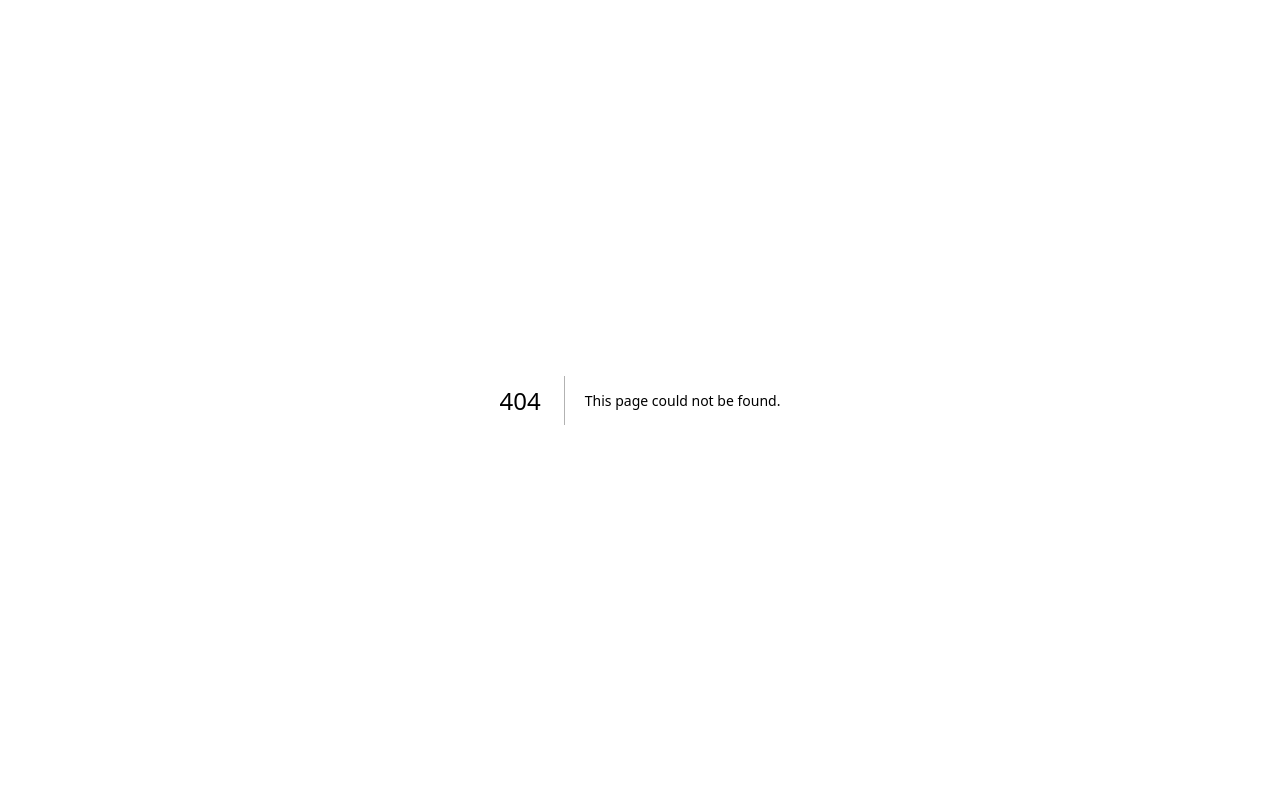
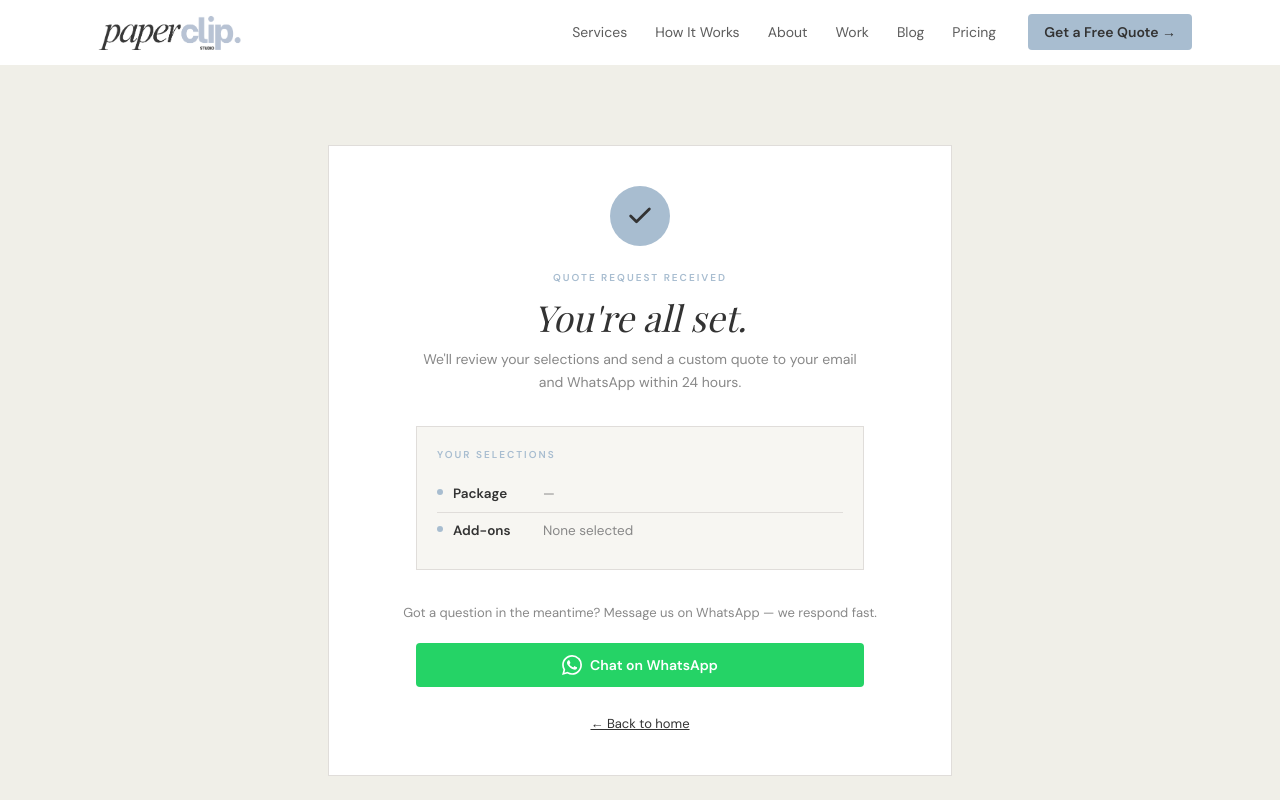
Before and after one commit to luciapaperclipstudio/paperclip-studio-mq, a Next.js app: page /thank-you in a window 1280 px wide. Before the commit this address had no page. Shown: the top 800 px of the page. Built offline with nearby package versions, Linux system fonts and the light colour scheme.

Commit message:
feat: add new thank-you page and redirect to it on quiz completion

```diff
--- /dev/null
+++ b/app/thank-you/page.tsx
@@ -0,0 +1,91 @@
+import type { Metadata } from 'next'
+import Link from 'next/link'
+import { Check } from 'lucide-react'
+import { Footer } from '@/components/site/footer'
+import { Navbar } from '@/components/site/navbar'
+import { WhatsAppButton } from '@/components/site/whatsapp-button'
+
+export const metadata: Metadata = {
+  title: 'Thank You — paperclip studio',
+  description: 'Your quote request has been received. We\u2019ll be in touch within 24 hours.',
+  robots: { index: false, follow: false },
+}
+
+type SearchParams = Promise<{
+  name?: string
+  business?: string
+  whatsapp?: string
+  email?: string
+  package?: string
+  addons?: string
+}>
+
+export default async function ThankYouPage({ searchParams }: { searchParams: SearchParams }) {
+  const { name, business, whatsapp, email, package: pkg, addons } = await searchParams
+
+  const rows = [
+    ['Package', pkg || '—'],
+    ['Add-ons', addons || 'None selected'],
+    ['Name', name || ''],
+    ['Business', business || ''],
+    ['WhatsApp', whatsapp || ''],
+    ['Email', email || ''],
+  ].filter(([, value]) => value !== '')
+
+  return (
+    <>
+      <Navbar />
+      <main className="bg-cream">
+        <section className="mx-auto max-w-2xl px-6 pb-24 pt-16 md:pt-20">
+          <div className="border border-[#E0DDDA] bg-white px-6 py-10 text-center md:px-10">
+            <div className="mx-auto mb-6 flex h-[60px] w-[60px] items-center justify-center rounded-full bg-steel text-charcoal">
+              <Check size={28} strokeWidth={2.4} />
+            </div>
+            <p className="mb-2.5 text-[10px] font-semibold uppercase tracking-[0.2em] text-steel">
+              Quote request received
+            </p>
+            <h1 className="mb-2 font-serif text-3xl italic leading-tight text-charcoal md:text-4xl">
+              You&apos;re all set{name ? `, ${name.split(' ')[0]}` : ''}.
+            </h1>
+            <p className="mx-auto mb-8 max-w-md text-sm leading-relaxed text-[#888888]">
+              We&apos;ll review your selections and send a custom quote to your email and WhatsApp
+              within 24 hours.
+            </p>
+
+            {rows.length ? (
+              <div className="mx-auto mb-8 max-w-md border border-[#E0DDDA] bg-[#F7F6F2] p-5 text-left">
+                <p className="mb-3.5 text-[10px] font-semibold uppercase tracking-[0.2em] text-steel">
+                  Your selections
+                </p>
+                {rows.map(([k, v], i) => (
+                  <div
+                    key={k}
+                    className={`flex items-start gap-2.5 py-2 text-[13.5px] ${
+                      i < rows.length - 1 ? 'border-b border-[#E0DDDA]' : ''
+                    }`}
+                  >
+                    <span className="mt-[5px] h-1.5 w-1.5 shrink-0 rounded-full bg-steel" />
+                    <span className="w-20 shrink-0 font-semibold text-charcoal">{k}</span>
+                    <span className="min-w-0 flex-1 break-words text-[#888888]">{v}</span>
+                  </div>
+                ))}
+              </div>
+            ) : null}
+
+            <p className="mb-5 text-[13px] leading-relaxed text-[#888888]">
+              Got a question in the meantime? Message us on WhatsApp — we respond fast.
+            </p>
+            <WhatsAppButton className="inline-flex w-full max-w-md items-center justify-center gap-2 rounded bg-[#25D366] px-5 py-3 text-sm font-semibold text-white transition hover:brightness-95" />
+
+            <div className="mt-6">
+              <Link href="/" className="text-[13px] text-charcoal underline transition hover:text-charcoal/70">
+                ← Back to home
+              </Link>
+            </div>
+          </div>
+        </section>
+      </main>
+      <Footer />
+    </>
+  )
+}
--- a/components/site/quote-quiz.tsx
+++ b/components/site/quote-quiz.tsx
@@ -1,5 +1,6 @@
 'use client'
 
+import { useRouter } from 'next/navigation'
 import { useRef, useState } from 'react'
 import {
   Check,
@@ -83,6 +84,7 @@ const STEP_LABELS = ['Package', 'Add-ons', 'Your Details']
 const PROGRESS = ['5%', '38%', '70%', '100%']
 
 export function QuoteQuiz() {
+  const router = useRouter()
   const [step, setStep] = useState(1)
   const [pkg, setPkg] = useState<string | null>(null)
   const [addons, setAddons] = useState<string[]>([])
@@ -159,12 +161,23 @@ export function QuoteQuiz() {
       console.log('[v0] Formspree submit failed:', (err as Error).message)
     }
 
-    setSubmitting(false)
     if (!res.ok) {
+      setSubmitting(false)
       setError(res.error ?? 'Something went wrong. Please try again.')
       return
     }
-    go(4)
+
+    // Redirect to the dedicated thank-you page, carrying the submitted details
+    // so they can be shown back to the user.
+    const params = new URLSearchParams({
+      name,
+      business,
+      whatsapp,
+      email,
+      package: pkg ?? '',
+      addons: addons.length ? addons.join(', ') : 'None selected',
+    })
+    router.push(`/thank-you?${params.toString()}`)
   }
 
   const inputClass =
@@ -413,63 +426,11 @@ export function QuoteQuiz() {
           </div>
         ) : null}
 
-        {/* STEP 4 — Thank you */}
-        {step === 4 ? (
-          <div className="py-2 text-center">
-            <div className="mx-auto mb-6 flex h-[60px] w-[60px] items-center justify-center rounded-full bg-steel text-charcoal">
-              <Check size={28} strokeWidth={2.4} />
-            </div>
-            <p className="mb-2.5 text-[10px] font-semibold uppercase tracking-[0.2em] text-steel">
-              Quote request received
-            </p>
-            <h2 className="mb-1.5 font-serif text-[28px] italic leading-tight text-charcoal">
-              You&apos;re all set.
-            </h2>
-            <p className="mb-6 text-sm leading-relaxed text-[#888888]">
-              We&apos;ll review your selections and send a custom quote to your email and WhatsApp
-              within 24 hours.
-            </p>
-
-            <div className="my-5 border border-[#E0DDDA] bg-[#F7F6F2] p-5 text-left">
-              <p className="mb-3.5 text-[10px] font-semibold uppercase tracking-[0.2em] text-steel">
-                Your selections
-              </p>
-              {(
-                [
-                  ['Package', pkg ?? '—'],
-                  ['Add-ons', addons.length ? addons.join(', ') : 'None selected'],
-                  ['Name', form.name],
-                  ['Business', form.business],
-                  ['WhatsApp', form.whatsapp],
-                  ['Email', form.email],
-                ] as const
-              ).map(([k, v], i, arr) => (
-                <div
-                  key={k}
-                  className={`flex items-start gap-2.5 py-2 text-[13.5px] ${
-                    i < arr.length - 1 ? 'border-b border-[#E0DDDA]' : ''
-                  }`}
-                >
-                  <span className="mt-[5px] h-1.5 w-1.5 shrink-0 rounded-full bg-steel" />
-                  <span className="w-20 shrink-0 font-semibold text-charcoal">{k}</span>
-                  <span className="min-w-0 flex-1 break-words text-[#888888]">{v}</span>
-                </div>
-              ))}
-            </div>
-
-            <p className="text-[13px] leading-relaxed text-[#888888]">
-              Got a question in the meantime? Message us on WhatsApp — we respond fast.
-            </p>
-            <WhatsAppButton className="mt-5 inline-flex w-full items-center justify-center gap-2 rounded bg-[#25D366] px-5 py-3 text-sm font-semibold text-white transition hover:brightness-95" />
-          </div>
-        ) : null}
       </div>
 
-      {step < 4 ? (
-        <p className="mx-auto mt-4 max-w-[480px] text-center text-[11.5px] leading-relaxed text-[#aaaaaa]">
-          Your information is only used to prepare and send your quote — never shared or sold.
-        </p>
-      ) : null}
+      <p className="mx-auto mt-4 max-w-[480px] text-center text-[11.5px] leading-relaxed text-[#aaaaaa]">
+        Your information is only used to prepare and send your quote — never shared or sold.
+      </p>
     </div>
   )
 }
```
